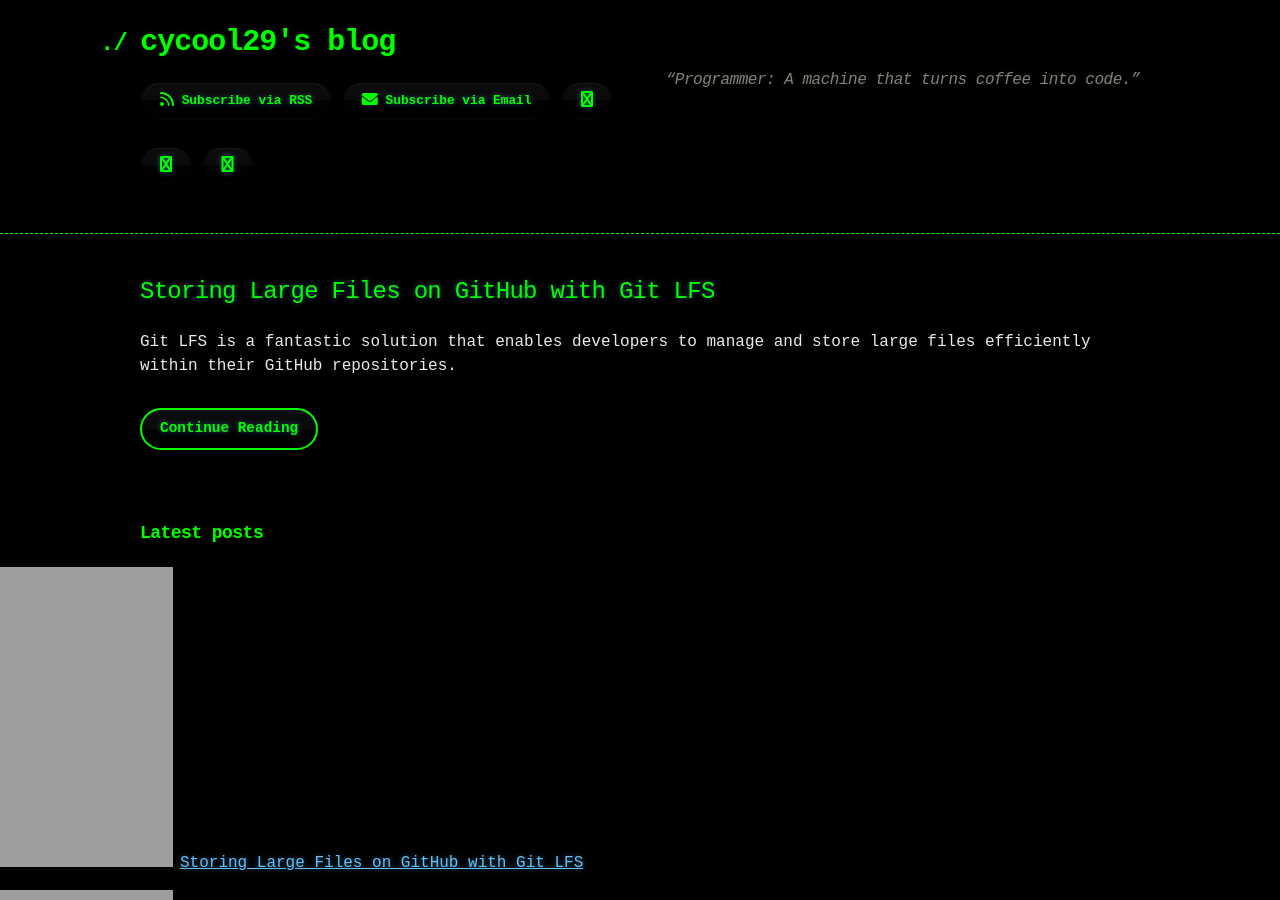
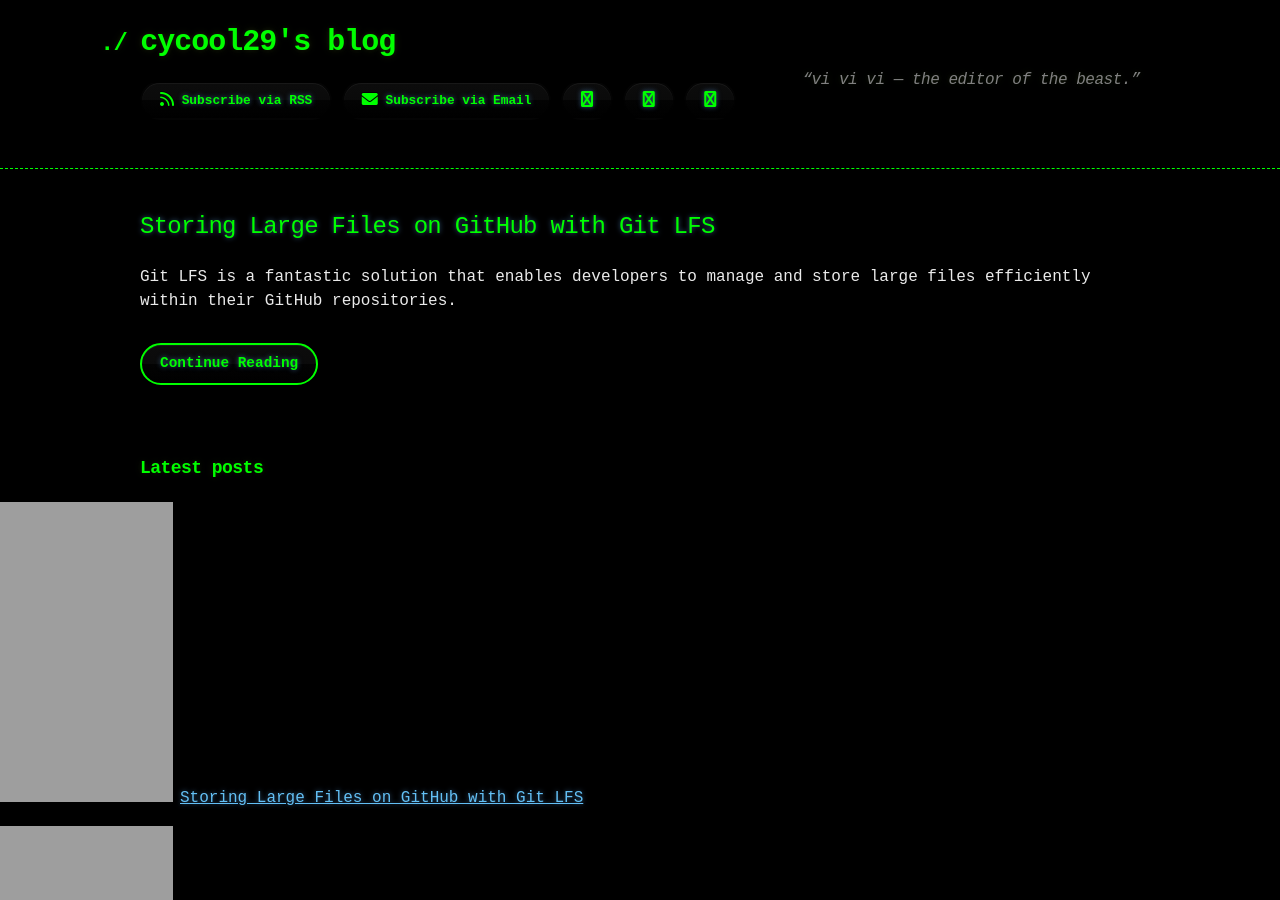
Before and after one commit to cycool29/cycool29.github.io, a Jekyll site: the page built from index.md, in a window 1280 px wide and 900 px high. Built offline with Jekyll 4.4.1, drawn with Linux system fonts in a browser that asks for light colours; a style sheet for code colours, icons or effects is not loaded.

Commit message:
Update quotes

```diff
--- a/_config.yml
+++ b/_config.yml
@@ -1,5 +1,5 @@
 title: cycool29's blog
-description: "“Programmer: A machine that turns coffee into code.” "
+description: "“vi vi vi — the editor of the beast.” "
 bio: A high school student. Intermediate in Python, Git, Bash. Learning JavaScript. He/Him. "
 author: cycool29
 url: https://cycool29.github.io
```
